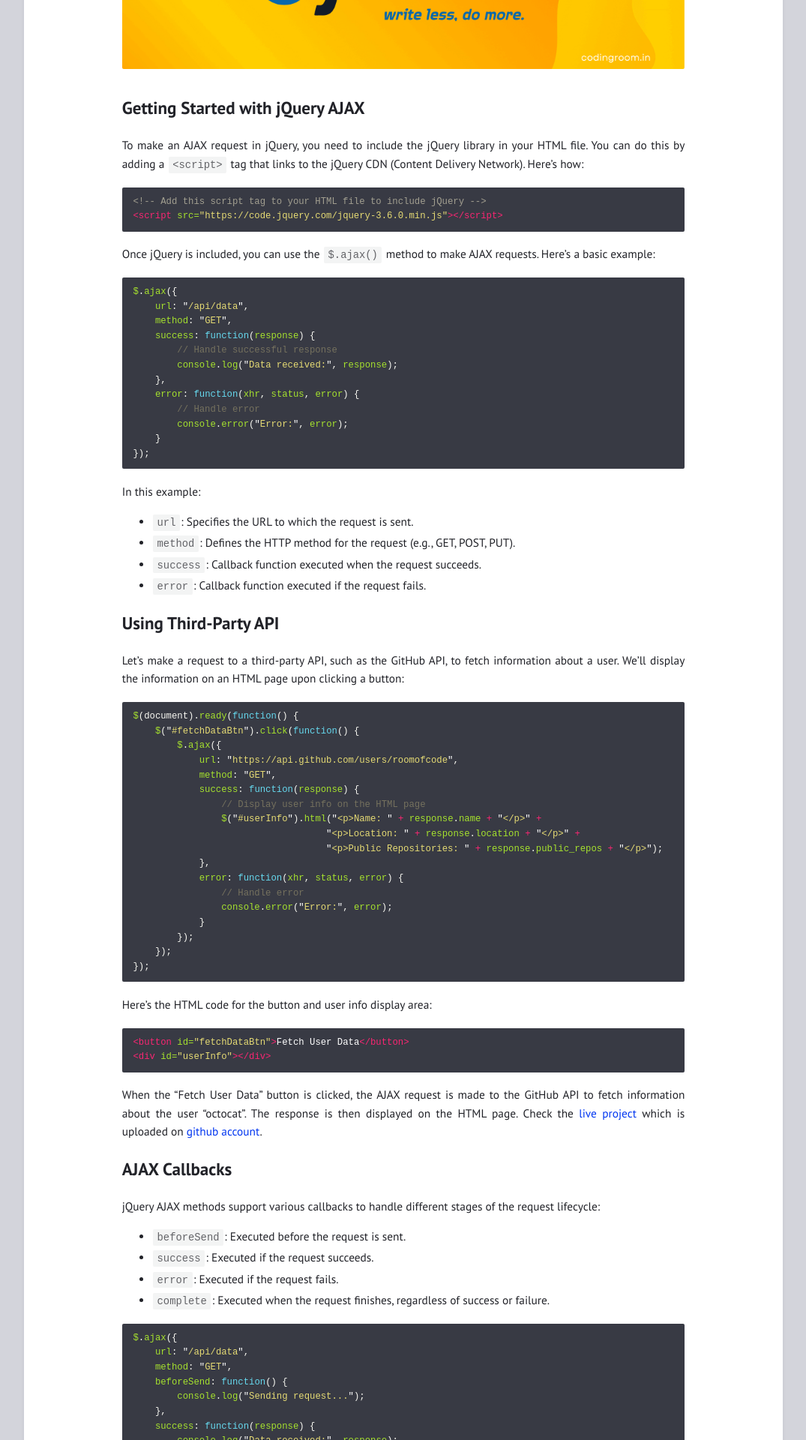
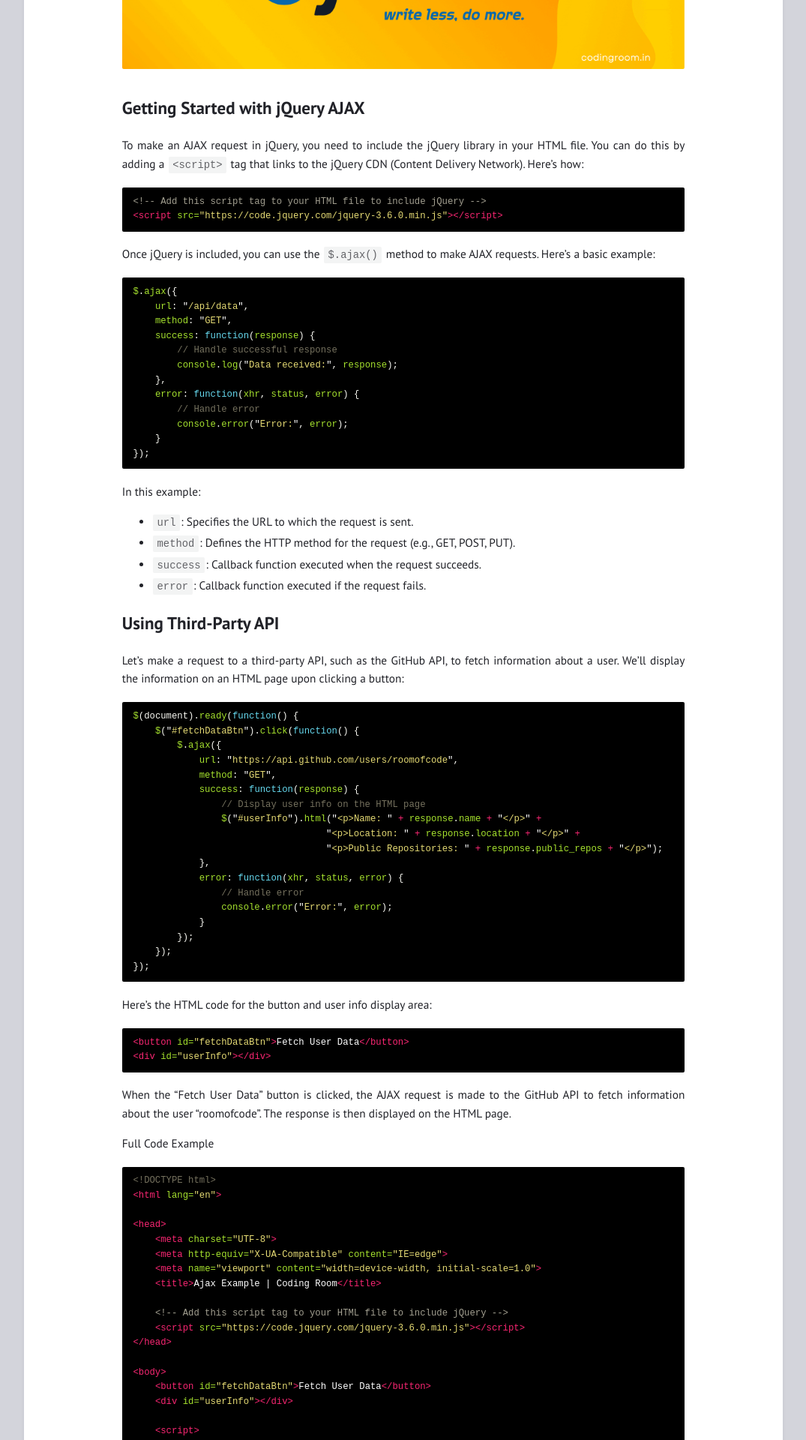
Before and after one commit to exploreprogramming/exploreprogramming.github.io, a Jekyll site: the page built from _posts/2024-05-05-jquery-ajax.md, in a window 1280 px wide. Shown: the part 709-2629 px from the top of the page at 75% size, without its empty margins (102-1177 px from the left). Built offline with Jekyll 4.4.1, drawn with Linux system fonts in a browser that asks for light colours; some of the changed text lies outside the part shown.

Commit message:
Syntax Highlight

```diff
--- a/_posts/2024-05-05-jquery-ajax.md
+++ b/_posts/2024-05-05-jquery-ajax.md
@@ -79,7 +79,53 @@
 <div id="userInfo"></div>
 {% endhighlight %}
 
-When the "Fetch User Data" button is clicked, the AJAX request is made to the GitHub API to fetch information about the user "octocat". The response is then displayed on the HTML page.
+When the "Fetch User Data" button is clicked, the AJAX request is made to the GitHub API to fetch information about the user "roomofcode". The response is then displayed on the HTML page.
+
+Full Code Example
+
+{% highlight html %}
+<!DOCTYPE html>
+<html lang="en">
+
+<head>
+    <meta charset="UTF-8">
+    <meta http-equiv="X-UA-Compatible" content="IE=edge">
+    <meta name="viewport" content="width=device-width, initial-scale=1.0">
+    <title>Ajax Example | Coding Room</title>
+
+    <!-- Add this script tag to your HTML file to include jQuery -->
+    <script src="https://code.jquery.com/jquery-3.6.0.min.js"></script>
+</head>
+
+<body>
+    <button id="fetchDataBtn">Fetch User Data</button>
+    <div id="userInfo"></div>
+
+    <script>
+        $(document).ready(function() {
+            $("#fetchDataBtn").click(function() {
+                $.ajax({
+                    url: "https://api.github.com/users/roomofcode",
+                    method: "GET",
+                    success: function(response) {
+                        // Display user info on the HTML page
+                        $("#userInfo").html("<p>Name: " + response.name + "</p>" +
+                            "<p>Location: " + response.location + "</p>" +
+                            "<p>Public Repositories: " + response.public_repos + "</p>");
+                    },
+                    error: function(xhr, status, error) {
+                        // Handle error
+                        console.error("Error:", error);
+                    }
+                });
+            });
+        });
+    </script>
+</body>
+
+</html>
+{% endhighlight %}
+
 Check the <a aria-label="Redirecting user to live project" target="_blank" href="https://roomofcode.github.io/examples/Mastering%20jQuery%20AJAX%20-%20Effortless%20Asynchronous%20Requests/">live project</a> which is uploaded on <a aria-label="Providing project code" target="_blank" href="https://github.com/roomofcode/examples/tree/main/Mastering%20jQuery%20AJAX%20-%20Effortless%20Asynchronous%20Requests">github account</a>.
 
 
--- a/_sass/classes.sass
+++ b/_sass/classes.sass
@@ -43,7 +43,7 @@
 
 .highlight // https://github.com/richleland/pygments-css/blob/master/monokai.css <http://unlicense.org>
   pre
-    background: rgba(lighten($dark, 10%), 1)
+    background: black
     color: white
   .c
     color: #a29f90
```
